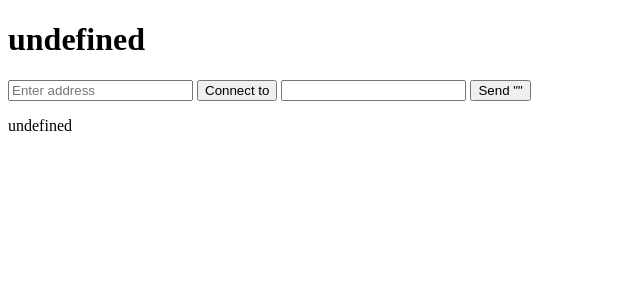
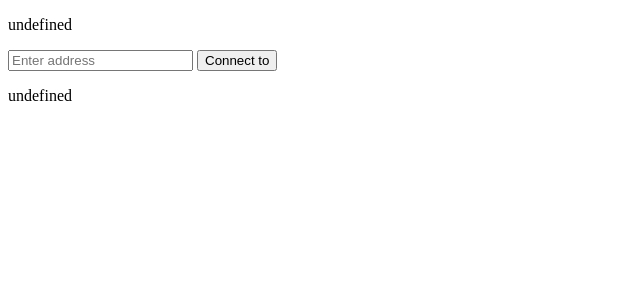
Before and after one commit to UA-NASA-Robotics/html-robot-control, a SvelteKit app: page / in a window 1280 px wide. Shown: the top 300 px of the page, without its empty margins (0-640 px from the left). Built offline with nearby package versions, Linux system fonts and the light colour scheme.

Commit message:
Make network connection a lil better

```diff
--- a/src/routes/+page.svelte
+++ b/src/routes/+page.svelte
@@ -3,50 +3,42 @@
 
 	let ws: WebSocket;
 	let address: string = '';
-	let msg: string = '';
 	let statusText: string;
 	let messages: string[] = [];
 	let gp: Gamepad | null;
 
 	async function connect() {
-		statusText = 'connecting to ws://172.28.88.24:9002';
+		statusText = `Connecting to ${address}`;
 		try {
-			ws = await connectToServer();
-			statusText = 'successfully connected';
+			ws = await new Promise((resolve, reject) => {
+				const ws = new WebSocket(address);
+				const timer = setInterval(() => {
+					if (ws.readyState === 1) {
+						clearInterval(timer);
+						resolve(ws);
+					}
+				}, 10);
+			});
+
+			statusText = `Successfully connected to ${address}`;
+
 			ws.onmessage = (e) => {
 				messages.push(e.data.toString());
+			};
+
+			ws.onclose = function (e) {
+				statusText = `Closed connection with ${this.url} because ${e.reason}`;
+			};
+
+			ws.onerror = function (e) {
+				statusText = `Error with ${this.url}`;
 			};
 		} catch (e) {
 			statusText = String(e);
 		}
 	}
 
-	async function connectToServer(): Promise<WebSocket> {
-		const ws = new WebSocket(address);
-		return new Promise((resolve, reject) => {
-			const timer = setInterval(() => {
-				if (ws.readyState === 1) {
-					clearInterval(timer);
-					resolve(ws);
-				}
-			}, 10);
-		});
-	}
-
-	async function sendMsg() {
-		statusText = `Sending "${msg}"`;
-		ws.send(msg);
-		// ws.send(msg, (err) => {
-		// 	if (err) {
-		// 		statusText = err.message;
-		// 	} else {
-		// 		statusText = 'Success';
-		// 	}
-		// });
-	}
-
 	onMount(() => {
-		alert('hi');
 		window.addEventListener('gamepadconnected', (e) => {
 			const gamepads = navigator.getGamepads();
 			if (gamepads.length > 0) {
@@ -70,15 +62,10 @@
 	});
 </script>
 
-<h1>{statusText}</h1>
+<p>{statusText}</p>
 <input bind:value={address} placeholder="Enter address" />
 <button on:click={connect}>
 	Connect to {address}
-</button>
-
-<input bind:value={msg} />
-<button on:click={sendMsg}>
-	Send "{msg}"
 </button>
 <!-- {#each messages as message}
     <p>{message}</p>
```
